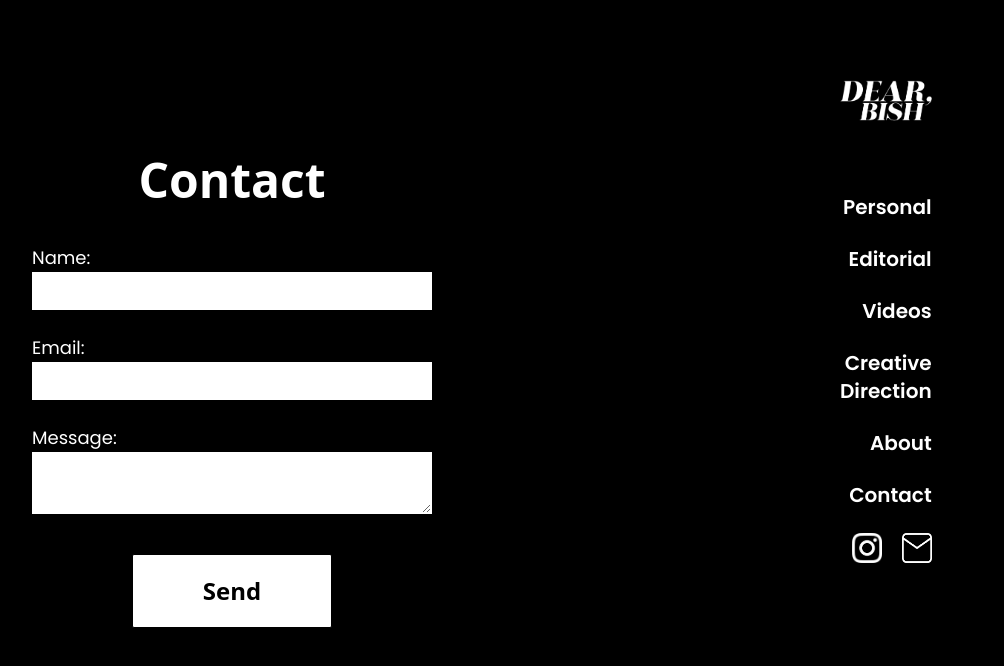
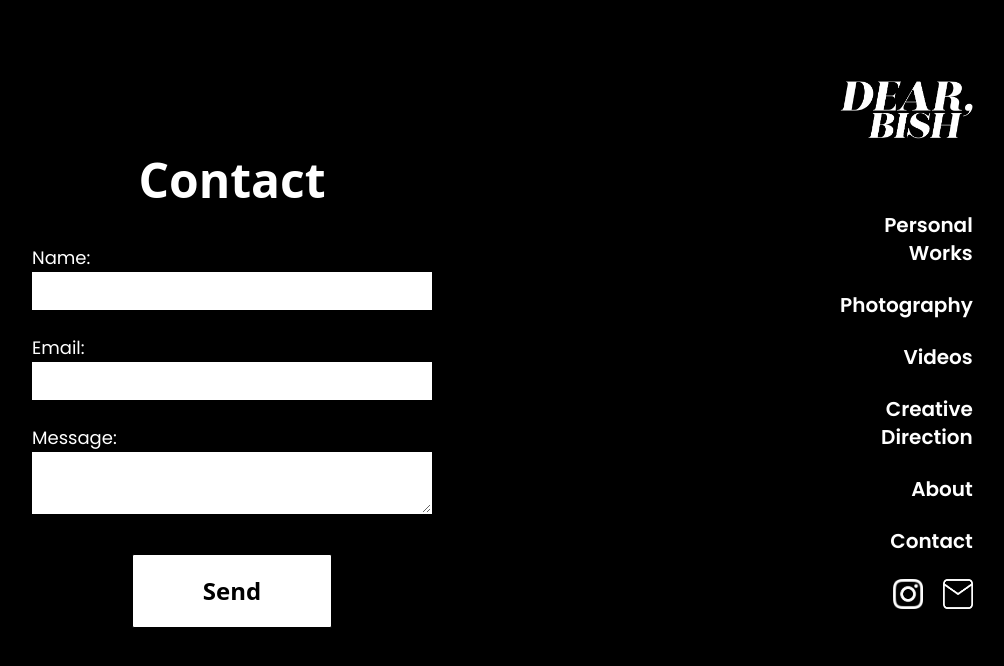
Before and after one commit to Ozmundooo/dearbish-frontend, a Next.js app: page /contact in a window 1280 px wide. Shown: the top 666 px of the page, without its empty margins (248-1252 px from the left). Built offline with nearby package versions, Linux system fonts and the light colour scheme; no server answers.

Commit message:
name changes

```diff
--- a/components/Header.js
+++ b/components/Header.js
@@ -26,10 +26,10 @@ export default function Header() {
 
         <div className="lg:flex lg:flex-col xl:text-xl text-lg gap-6 font-semibold text-right lg:my-10 hidden">
           <Link href="/personal">
-            <h2>Personal</h2>
+            <h2>Personal Works</h2>
           </Link>
-          <Link href="/editorial">
-            <h2>Editorial</h2>
+          <Link href="/photography">
+            <h2>Photography</h2>
           </Link>
           <Link href="/videos">
             <h2>Videos</h2>
--- a/components/Sidebar.js
+++ b/components/Sidebar.js
@@ -6,10 +6,13 @@ function Sidebar() {
     <>
       <Menu right>
         <Link href="/personal" className="font-['Poppins'] font-bold text-lg">
-          Personal
+          Personal Works
         </Link>
-        <Link href="/editorial" className="font-['Poppins'] font-bold text-lg">
-          Editorial
+        <Link
+          href="/photography"
+          className="font-['Poppins'] font-bold text-lg"
+        >
+          Photography
         </Link>
         <Link href="/videos" className="font-['Poppins'] font-bold text-lg">
           Videos
--- a/pages/home.js
+++ b/pages/home.js
@@ -23,7 +23,7 @@ export default function home() {
                   className="h-full opacity-70 group-hover:opacity-100"
                 />
                 <h1 class="absolute text-xl font-semibold  font-['Poppins'] text-white top-1/2 left-1/2 -translate-x-1/2 -translate-y-1/2 group-hover:opacity-0 group-hover:scale-150 transition ease-in-out">
-                  Personal
+                  Personal Works
                 </h1>
               </div>
             </Link>
@@ -34,7 +34,7 @@ export default function home() {
                   className="h-full opacity-70 group-hover:opacity-100"
                 />
                 <h1 class="absolute text-xl font-semibold  font-['Poppins'] text-white top-1/2 left-1/2 -translate-x-1/2 -translate-y-1/2 group-hover:opacity-0 group-hover:scale-150 transition ease-in-out">
-                  Editorial
+                  Photography
                 </h1>
               </div>
             </Link>
--- a/pages/editorial.js
+++ b/pages/photography.js
@@ -9,7 +9,7 @@ const personal = ({ editorials }) => {
   return (
     <>
       <Head>
-        <title>Dearbish: Editorial</title>
+        <title>Dearbish: Photography</title>
       </Head>
       <div className="h-screen w-screen lg:flex lg:flex-row flex flex-col bg-black overflow-x-hidden">
         <header className="lg:hidden">
@@ -22,7 +22,7 @@ const personal = ({ editorials }) => {
                 <>
                   <Link
                     key={editorial.id}
-                    href={`editorial/${editorial.slug.current}`}
+                    href={`photography/${editorial.slug.current}`}
                   >
                     <h2 className="font-bold lg:text-lg text-md lg:mb-5 mb-2 lg:mt-2">
                       {editorial.title}
```
Also changed, not shown: pages/photography/[slug].js (renamed from pages/editorial/[slug].js).
